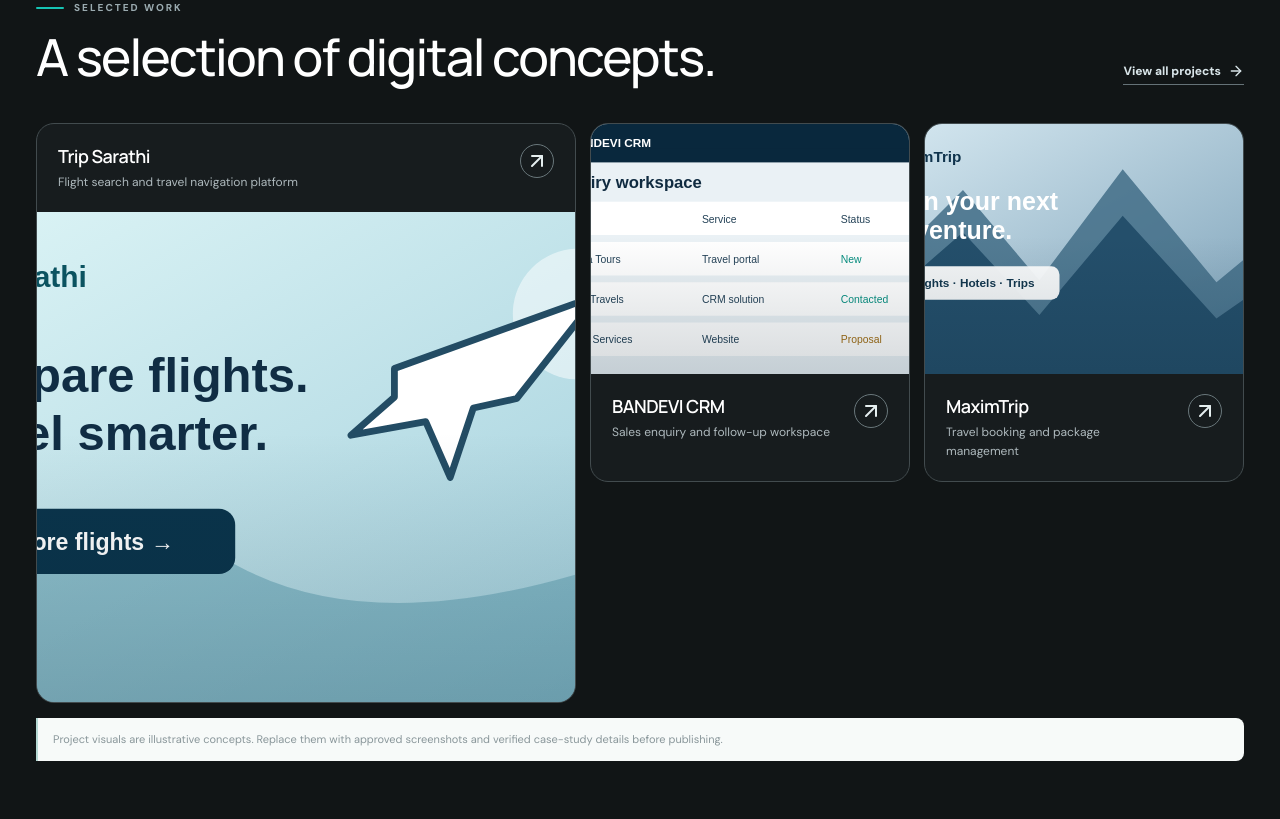
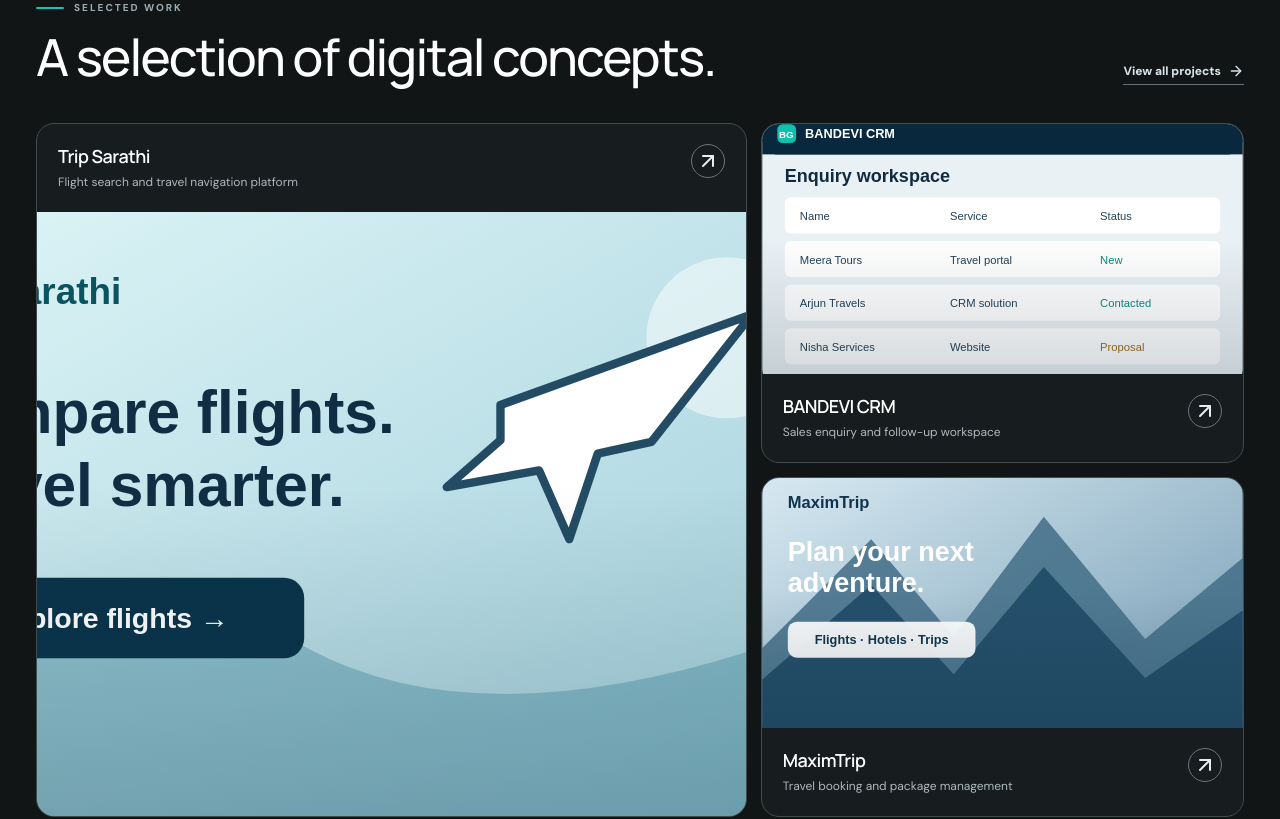
Before and after one commit to FarazAkhter660/Bandevi-Global-Group, a React (Vite) app in the folder bandevi-global-group/: page / in a window 1280 px wide. Shown: the part 2740-3559 px from the top of the page. Built offline with nearby package versions, Linux system fonts and the light colour scheme.

Commit message:
Refine portfolio into asymmetric editorial image grid

```diff
--- a/bandevi-global-group/src/styles/reference-direction.css
+++ b/bandevi-global-group/src/styles/reference-direction.css
@@ -51,7 +51,7 @@ body{background:#f3f5fa;color:var(--ref-ink)}
 .portfolio--editorial .section-heading .eyebrow{color:#9babb0}
 .portfolio--editorial .section-heading p{color:#9ba8ad}
 .portfolio--editorial .text-link{color:#d8e4e8;border-color:#657277}
-.portfolio--editorial .project-grid{grid-template-columns:1.35fr .8fr .8fr;gap:14px;align-items:stretch}
+.portfolio--editorial .project-grid{grid-template-columns:1.25fr .85fr;grid-template-rows:repeat(2,minmax(210px,auto));gap:14px;align-items:stretch}
 .portfolio--editorial .project-card{background:#171c1e;border:1px solid #424b4e;border-radius:18px;box-shadow:none;display:flex;flex-direction:column}
 .portfolio--editorial .project-card:first-child{grid-row:span 2}
 .portfolio--editorial .project-image{height:250px;background:#18272c}
@@ -79,7 +79,7 @@ body{background:#f3f5fa;color:var(--ref-ink)}
 .services-detail-showcase .offering-card h3{color:#171d2d}.services-detail-showcase .offering-card p{color:#687386}
 .work-editorial{background:#111516;color:#fff;padding:88px 0}
 .work-editorial .section-heading h2{color:#fff}.work-editorial .section-heading .eyebrow{color:#a9b5b8}.work-editorial .section-heading p{color:#9da9ad}
-.work-editorial .case-grid{grid-template-columns:1.25fr .85fr .85fr;gap:16px}
+.work-editorial .case-grid{grid-template-columns:1.25fr .85fr;grid-template-rows:repeat(2,minmax(220px,auto));gap:16px}
 .work-editorial .case-card{background:#191e20;border:1px solid #41494c;border-radius:16px;box-shadow:none}
 .work-editorial .case-card:first-child{grid-row:span 2}
 .work-editorial .case-image img{height:280px;object-fit:cover}
```
